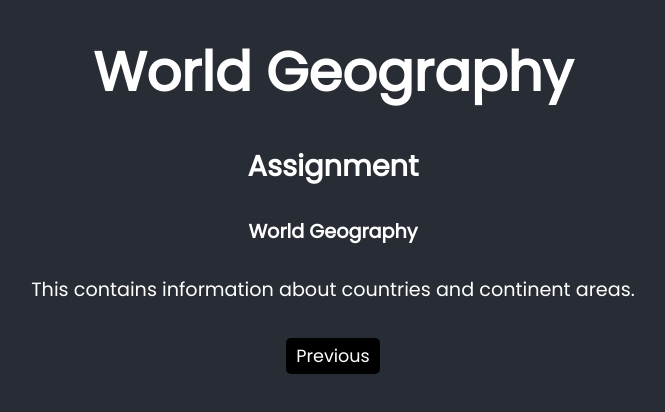
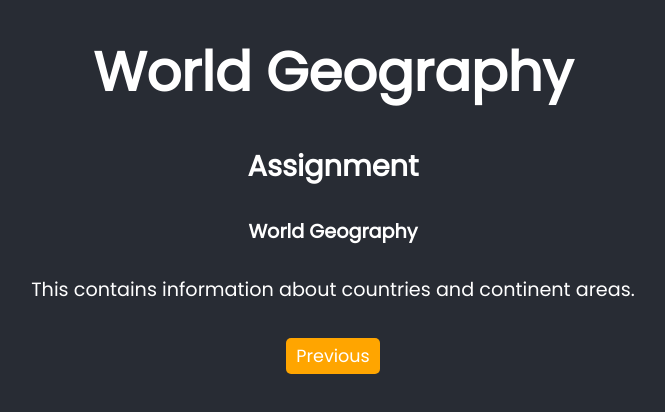
Before and after one commit to aadhinkarthik/world-geography, a React (Create React App) app: page /about in a window 1280 px wide. Shown: the top 412 px of the page, without its empty margins (307-972 px from the left). Built offline with nearby package versions, Linux system fonts and the light colour scheme.

Commit message:
Added color for button

```diff
--- a/src/components/About.js
+++ b/src/components/About.js
@@ -3,7 +3,6 @@ import Button from './Utilities/Button';
 
 const About = () => {
     const history = useHistory();
-
     return (
         <div>
             <h2>Assignment</h2>
@@ -16,6 +15,7 @@ const About = () => {
             <br />
             <Button
                 text="Previous"
+                color="orange"
                 onClick={() => {
                     history.goBack();
                 }}
```
